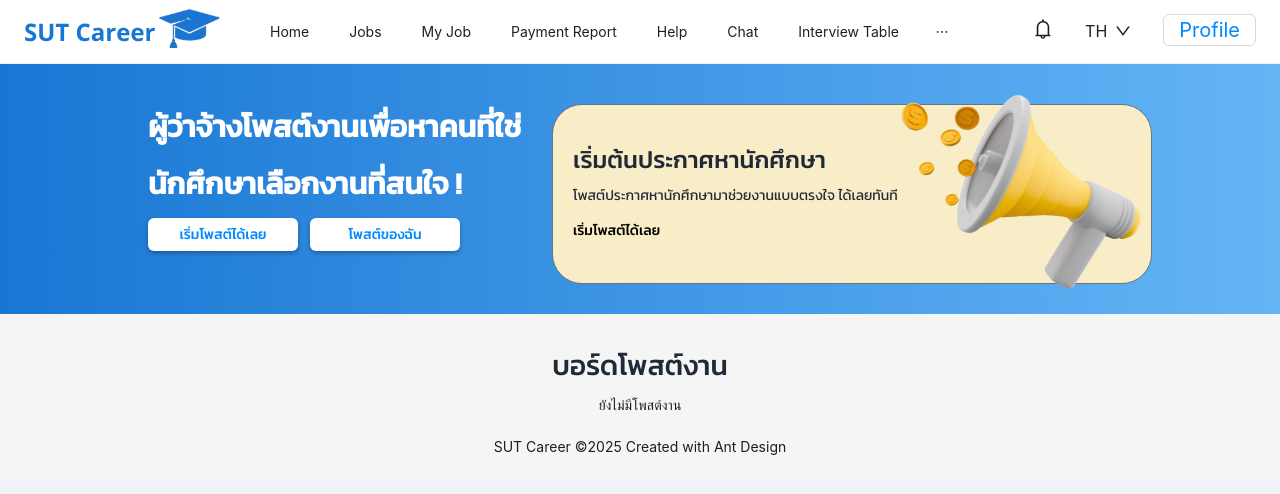
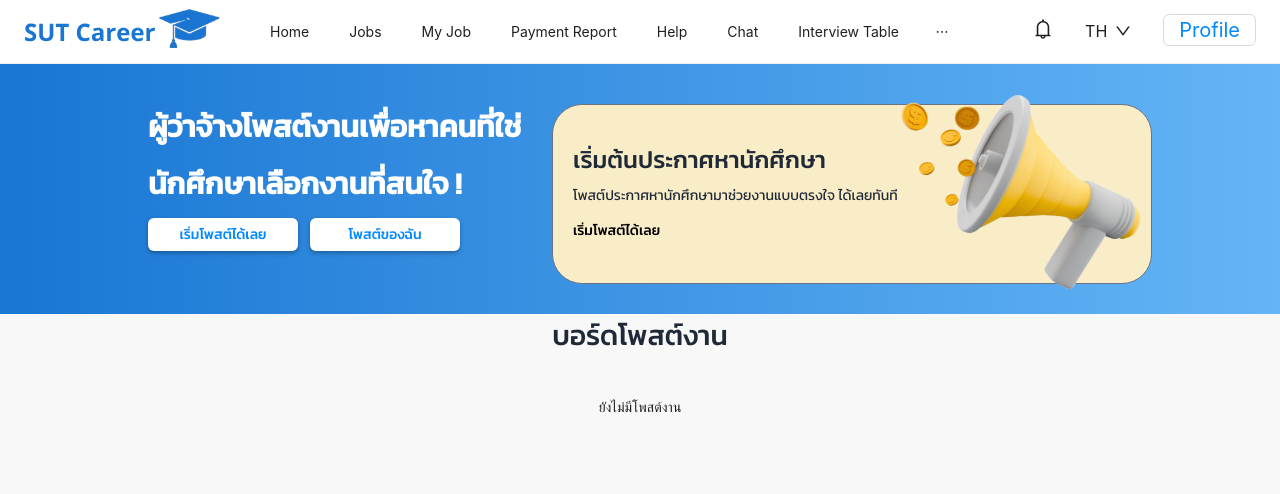
Before and after one commit to KBook22/SA-G08-1-68, a React (Vite) app in the folder frontend/: page /Job/Board in a window 1280 px wide. Shown: the top 494 px of the page. Built offline with nearby package versions, Linux system fonts and the light colour scheme.

Commit message:
edit postbord

```diff
--- a/frontend/src/index.css
+++ b/frontend/src/index.css
@@ -81,3 +81,6 @@
     gap: 1rem;
     color: var(--text-color);
   }
+  /* * {
+  outline: 1px solid red !important;
+} */
--- a/frontend/src/pages/Board/Board.css
+++ b/frontend/src/pages/Board/Board.css
@@ -1,5 +1,5 @@
 .board-container {
-  width: 100vw;
+  width: 100%;
   position: relative;
   left: 50%;
   right: 50%;
--- a/frontend/src/pages/Board/PostBoard.css
+++ b/frontend/src/pages/Board/PostBoard.css
@@ -1,24 +1,58 @@
-/* ---------------- card งาน ---------------- */
+/* ---------------- พื้นหลังส่วนหัวบอร์ด ---------------- */
+.bg-gray {
+  position: relative;
+  width: 100%;
+  background-color: #f8f8f8;
+  min-height: 100%;      /* ✅ จากเดิมอาจใช้ 100vh */
+  padding: 0;
+  box-sizing: border-box;
+  overflow: visible;     /* ✅ ให้ scroll ออกมาที่ body */
+}
+
+.board-container {
+  width: 100%;  /* ✅ แทน 100vw */
+  background: linear-gradient(90deg, #1976d3 0%, #64b5f6 100%);
+  padding: 40px 0;
+  display: flex;
+  justify-content: center;
+  box-sizing: border-box;
+  /* overflow-x: hidden; ✅ กันไม่ให้เลื่อนข้าง */
+}
+
+.postboard-container {
+  padding-top: 80px;   /* ✅ ใช้ padding แทน margin */
+    margin-top: 0;        /* ลบ margin-top ออก */
+}
+
+.job-list {
+  margin-top: 32px; /* ✅ เพิ่มระยะห่างระหว่างหัวข้อกับ card */
+}
+
+/* ---------------- wrapper ด้านใน ---------------- */
+.container {
+  width: 100%;
+  max-width: 1200px;    /* ✅ คุมความกว้างสูงสุด */
+  margin: 0 auto;
+  padding: 0 16px;      /* เว้นขอบซ้าย-ขวา */
+  box-sizing: border-box;
+  overflow-x: hidden;
+}
+
+/* ---------------- การ์ดงาน ---------------- */
 .job-card {
   background: #fff;
   border: 1px solid #e5e5e5;
   border-radius: 10px;
-  padding: 12px 16px;
+  padding: 16px;
   margin: 16px auto;
-  max-width: 800px;
+  max-width: 800px;       /* ✅ ไม่ให้เกิน */
   width: 100%;
   display: flex;
-  justify-content: space-between;   /* ข้อมูลไปซ้าย โลโก้ไปขวา */
+  justify-content: space-between;
   align-items: center;
   transition: box-shadow 0.2s ease, border-color 0.2s ease;
-  font-family: 'Kanit', sans-serif;   /* ใช้ฟอนต์เดียว統一 */
-}
-.container {
-  height: auto;  /* กันไม่ให้ footer ทับ card ล่างสุด */
-}
-
-.postboard-container {
-  margin-top: 30px;                              /* ปรับตามความสูงของ Navbar จริง */
+  font-family: 'Kanit', sans-serif;
+  box-sizing: border-box; /* ✅ รวม padding เข้าไปใน width */
 }
 
 .job-card:hover {
@@ -36,17 +70,15 @@
 }
 
 .job-title {
-  font-size: 32px;
-  font-weight: 500;
-  padding-left: 20px;
-
+  font-size: 24px;
+  font-weight: 600;
   color: #2d2d2d;
+  margin: 0 0 8px 0;
 }
 
 .company {
-  font-size: 18px;   /* ใหญ่กว่าพวก meta */
-  font-weight: 400;
-  padding-left: 20px;
+  font-size: 18px;
+  font-weight: 500;
   color: #2D2D2D;
   margin: 0 0 10px 0;
 }
@@ -54,7 +86,6 @@
 .job-meta {
   display: flex;
   flex-direction: column;
-    padding-left: 20px;
   gap: 4px;
   font-size: 14px;
   color: #2D2D2D;
@@ -79,23 +110,43 @@
     flex-direction: column;
     align-items: flex-start;
   }
+
   .job-logo {
     margin-top: 12px;
     align-self: center;
+  }
+
+  .job-title {
+    font-size: 20px;
+  }
+
+  .company {
+    font-size: 16px;
   }
 }
 
 @media (max-width: 480px) {
   .job-title {
-    font-size: 16px;
+    font-size: 18px;
   }
+
   .company {
-    font-size: 16px;  /* ยังคงเด่นบนมือถือ */
+    font-size: 15px;
   }
+
   .job-meta {
     font-size: 13px;
   }
+
   .job-logo img {
     width: 90px;
   }
 }
+
+/* ---------------- กันทุกหน้าชัวร์ ---------------- */
+html, body {
+  margin: 0;
+  padding: 0;
+  width: 100%;
+  overflow-x: hidden;  /* ✅ ปิด scroll ข้างแบบ global */
+}
--- a/frontend/src/pages/Board/PostBoard.tsx
+++ b/frontend/src/pages/Board/PostBoard.tsx
@@ -23,11 +23,10 @@ const PostBoard: React.FC = () => {
 
   return (
     <div className="bg-gray">
-      <div className="postboard-container">
+      <div className="container">
   <PageHeader title="บอร์ดโพสต์งาน" />
-      </div>
 
-      <div className="container">
+  <div className="job-list">
     {posts.length === 0 ? (
       <p style={{ textAlign: "center" }}>ยังไม่มีโพสต์งาน</p>
     ) : (
@@ -38,7 +37,6 @@ const PostBoard: React.FC = () => {
           onClick={() => navigate(`/Job/post-detail/${post.id}`)}
           style={{ cursor: "pointer" }}
         >
-              {/* ข้อมูลฝั่งซ้าย */}
           <div className="job-info">
             <h3 className="job-title">{post.title}</h3>
             <p className="company">ร้านอาหารญาล่า LAHUI MALATANG</p>
@@ -48,11 +46,9 @@ const PostBoard: React.FC = () => {
               <span>📍 สถานที่: {post.location}</span>
             </div>
           </div>
-
-              {/* โลโก้ร้านฝั่งขวา */}
           <div className="job-logo">
             <img
-                  src={post.image || lahui} // ✅ base64 หรือ default
+              src={post.image || lahui}
               alt={post.title || "default-logo"}
             />
           </div>
@@ -61,6 +57,8 @@ const PostBoard: React.FC = () => {
     )}
   </div>
 </div>
+
+    </div>
   );
 };
 
```
Lines whose indentation alone changed are shown as unchanged.
